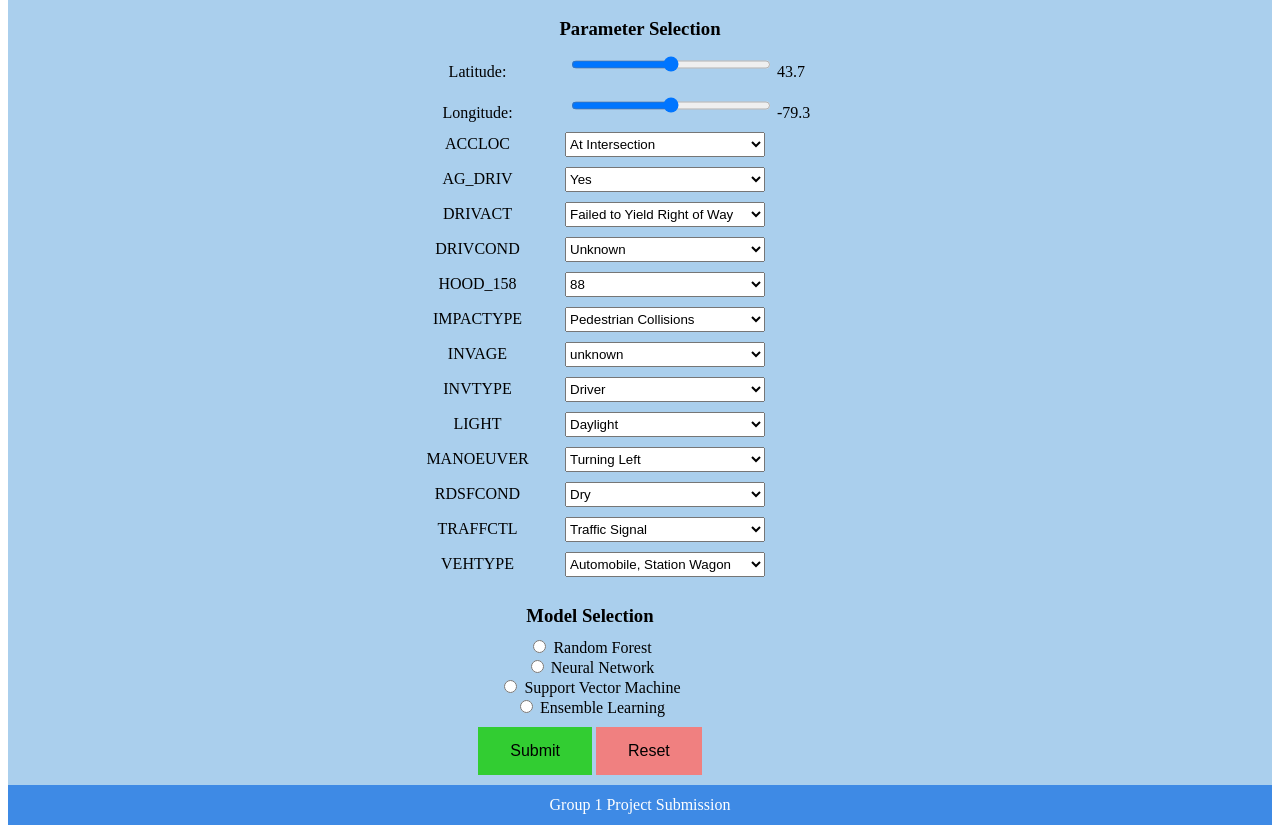
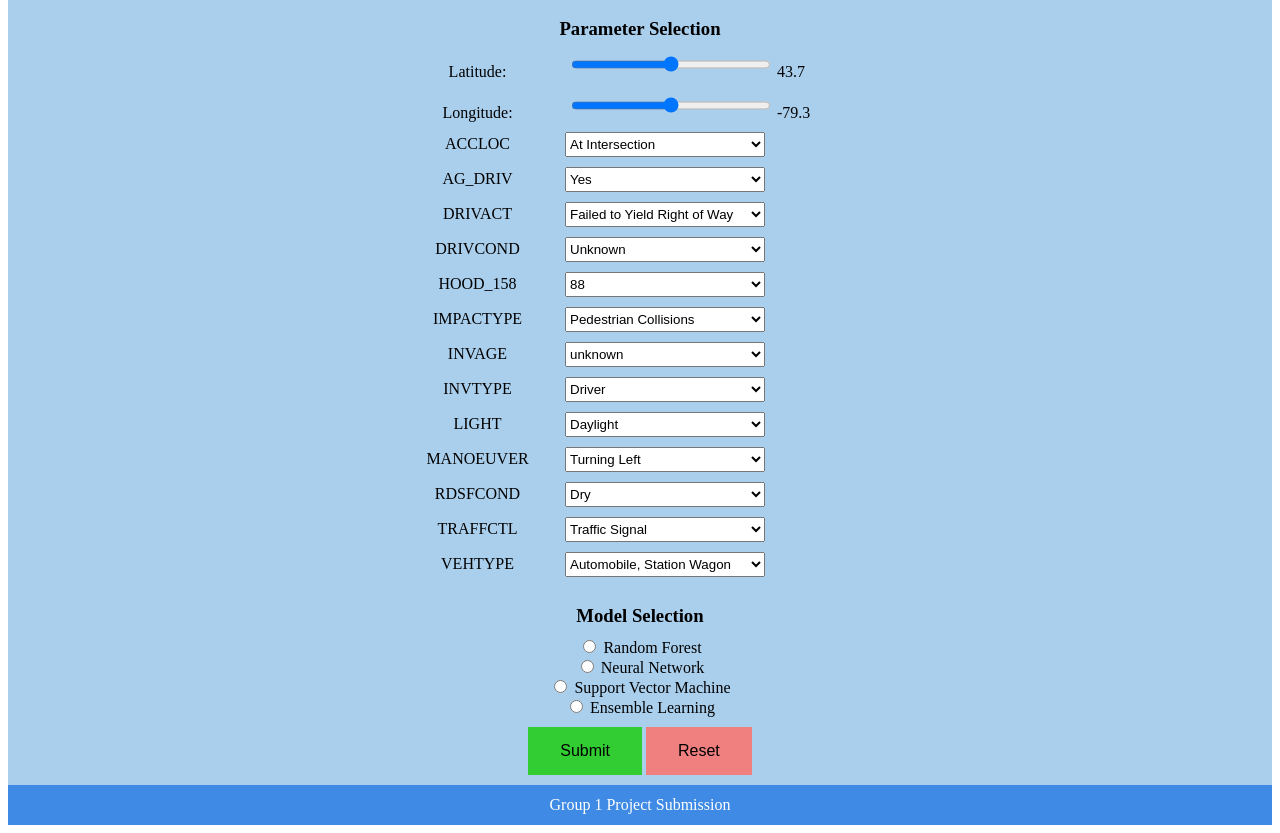
Before and after one commit to SalmaChaaban/COMP247_End_to_End_Project, a Flask app: page / in a window 1280 px wide. Shown: the part 129-962 px from the top of the page. Run offline with Flask 3, Linux system fonts and the light colour scheme.

Commit message:
Updated css for index.htm

```diff
--- a/templates/index.html
+++ b/templates/index.html
@@ -62,7 +62,7 @@
         }
 
         .form-model {
-            width: 400px;
+            width: 500px;
             display: inline-block;
             margin-bottom: 10px;
             align-items: center;
@@ -70,7 +70,7 @@
         }
 
         #buttons {
-            width: 400px;
+            width: 500px;
             text-align: center;
             margin-bottom: 10px;
         }
```
Also changed, not shown: 1 other file.
